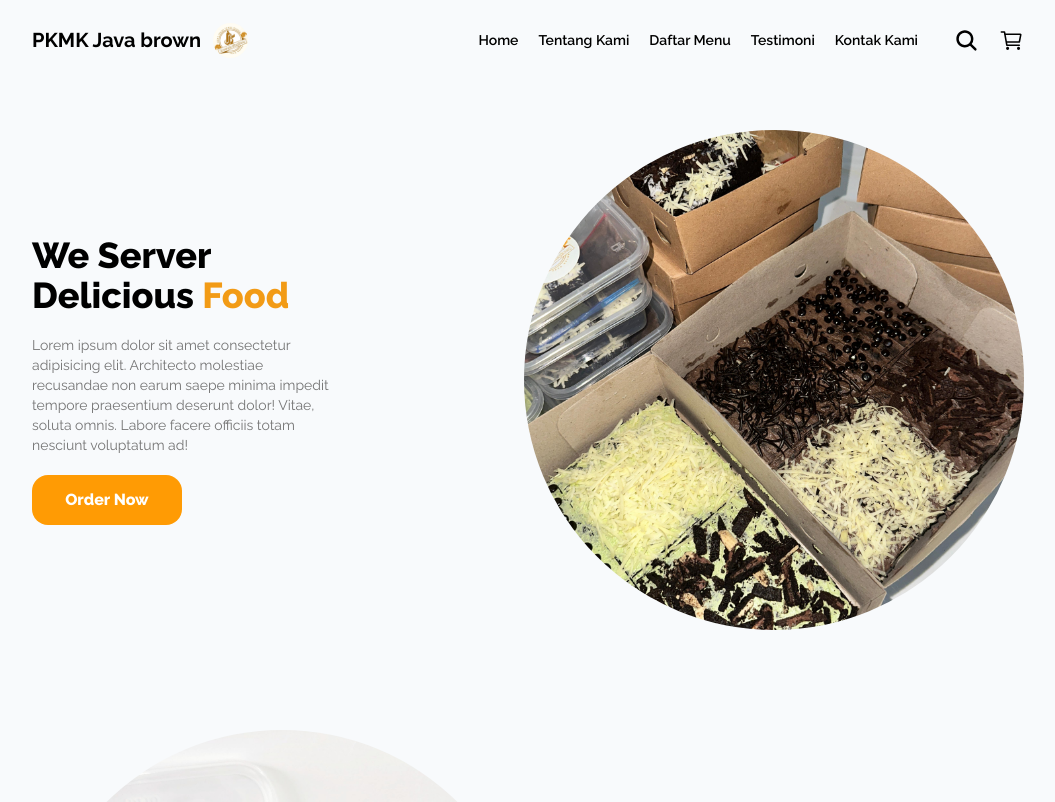
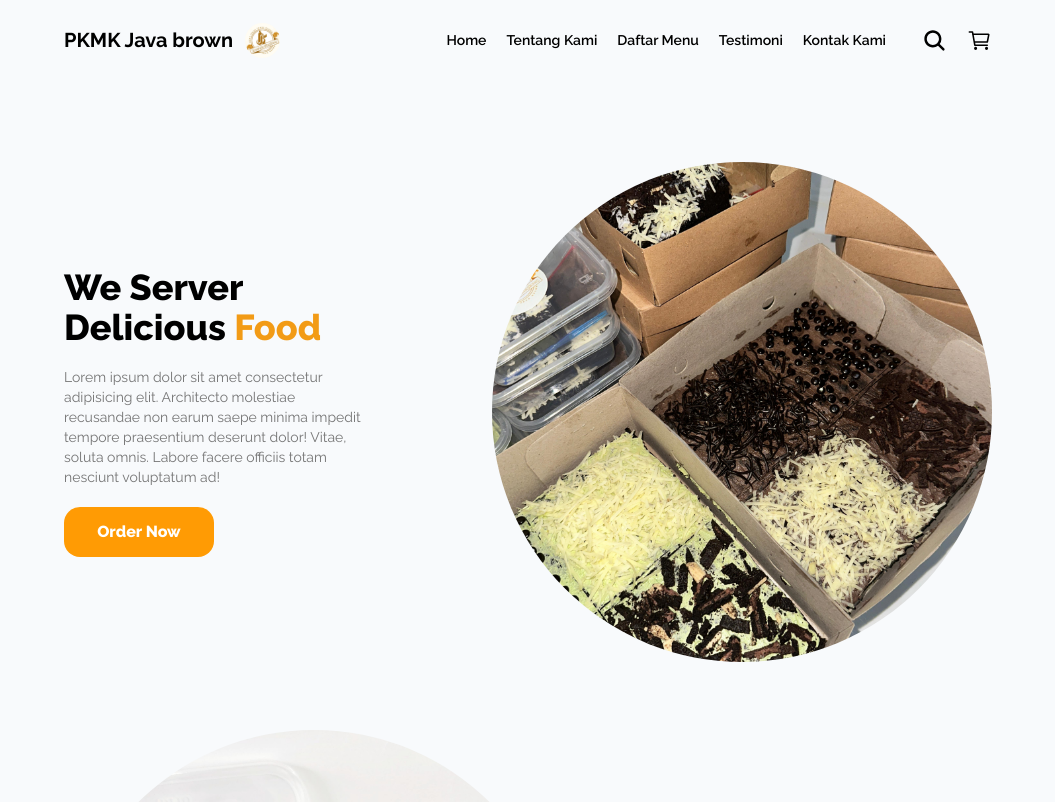
Before and after one commit to Djametcode/pkmk-javabrown, a React (Vite) app in the folder pkmk-java/: page / in a window 1280 px wide. Shown: the top 802 px of the page, without its empty margins (112-1167 px from the left). Built offline with nearby package versions, Linux system fonts and the light colour scheme.

Commit message:
simple update

```diff
--- a/pkmk-java/src/App.jsx
+++ b/pkmk-java/src/App.jsx
@@ -10,7 +10,7 @@ export default function App() {
         {/* <div className=" absolute top-0 right-0 z-0">
           <div className=" bg-[#ff9d02] h-[800px] w-[900px] rounded-bl-[500px]"></div>
         </div> */}
-        <div className=" w-full relative pr-36 pl-36 ">
+        <div className=" w-full relative pr-44 pl-44 ">
           <NavbarComponent />
           <HeroComponent />
           <AboutUsComponent />
--- a/pkmk-java/src/components/HeroComponent.jsx
+++ b/pkmk-java/src/components/HeroComponent.jsx
@@ -1,6 +1,6 @@
 export default function HeroComponent() {
   return (
-    <div className=" font-raleway h-[600px] flex justify-between items-center">
+    <div className=" font-raleway h-[600px] flex justify-between items-center pt-16">
       <div className=" basis-1/2">
         <div className=" flex flex-col gap-5 items-start w-[300px]">
           <h1 className=" text-4xl font-extrabold">
```
